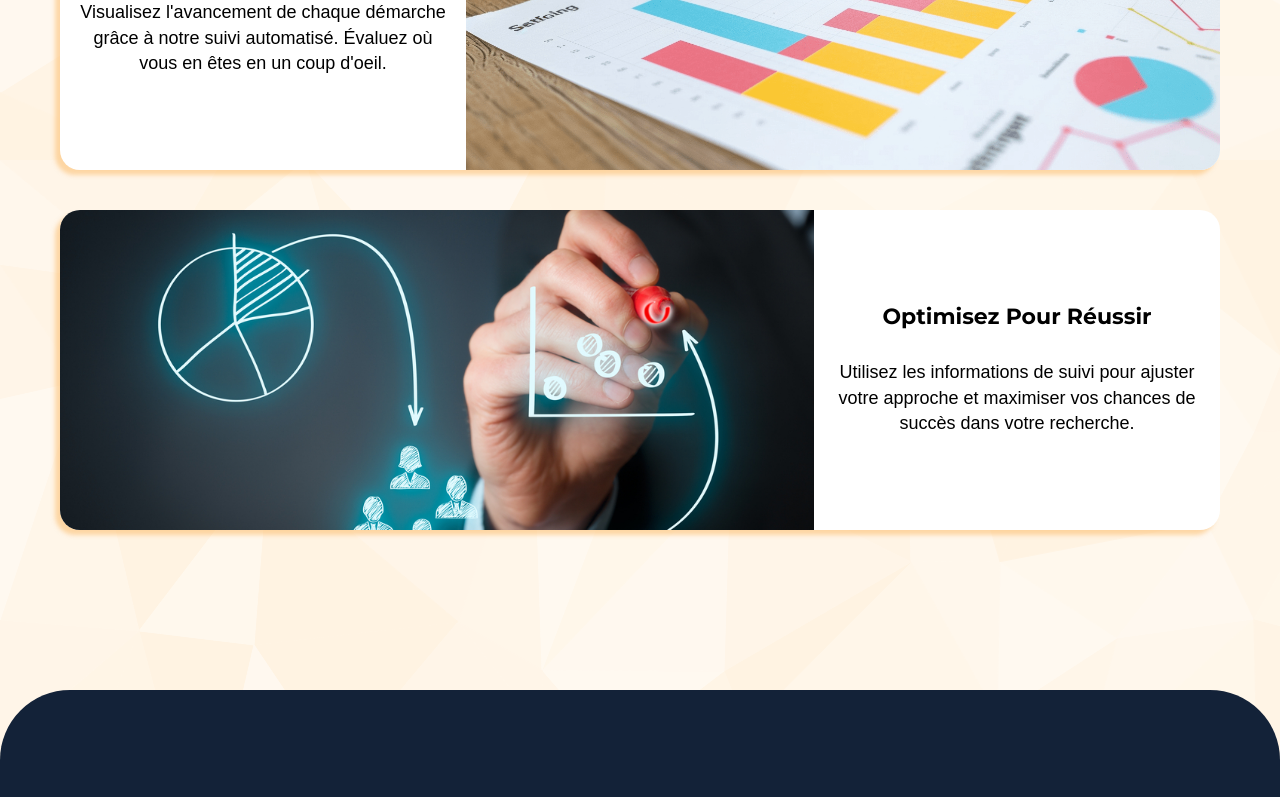
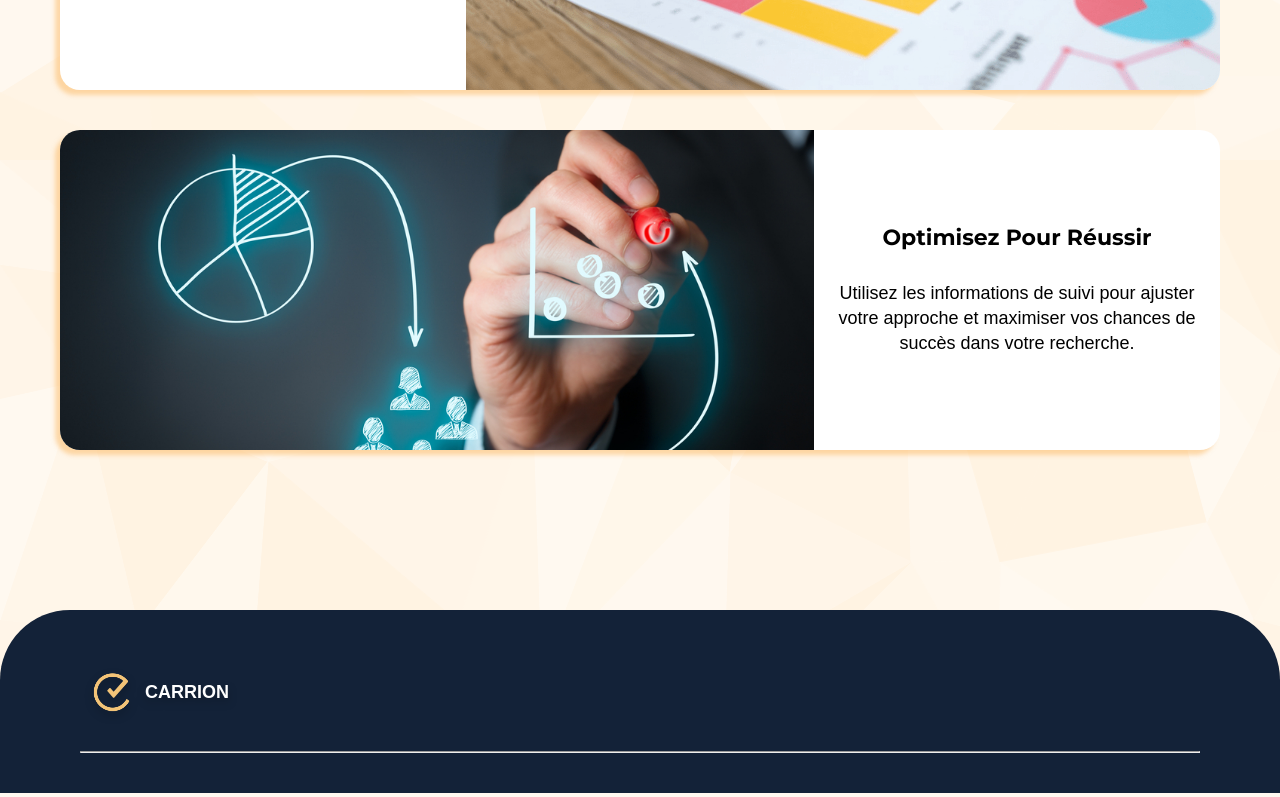
Before and after one commit to melk-hub/Carrion, a React (Create React App) app in the folder EIP/front_end/carrion/: page / in a window 1280 px wide. Shown: the part 2000-2797 px from the top of the page. Built offline with nearby package versions, Linux system fonts and the light colour scheme; no server answers.

Commit message:
[Feat]: Starting the footer, but still need to be told the content inside

```diff
--- /dev/null
+++ b/EIP/front_end/carrion/src/components/Footer.js
@@ -0,0 +1,22 @@
+import React from "react";
+import "../styles/Footer.css";
+import logo from "../assets/carrion_logo.png";
+
+const Footer = () => {
+  return (
+    <footer>
+      <div className="footer-content">
+        <div className="logo-footer">
+          <p>
+            <img src={logo} alt="Carrion logo" />
+            CARRION
+          </p>
+        </div>
+        <hr />
+        <div></div>
+      </div>
+    </footer>
+  );
+};
+
+export default Footer;
--- a/EIP/front_end/carrion/src/pages/Landing.js
+++ b/EIP/front_end/carrion/src/pages/Landing.js
@@ -14,6 +14,7 @@ import lucide_search_svg from "../assets/svg/search_lucide.svg";
 import lucide_calendar_svg from "../assets/svg/calendar_lucide.svg";
 import lucide_bar_chart_svg from "../assets/svg/bar_chart_lucide.svg";
 import lucide_folder_svg from "../assets/svg/folder_lucide.svg";
+import Footer from "../components/Footer";
 
 function Landing() {
   const { isAuthenticated } = useAuth();
@@ -255,9 +256,7 @@ function Landing() {
         </section> */}
 
         {/* Footer */}
-        <footer>
-          <h2>Footer TBD</h2>
-        </footer>
+        <Footer />
       </main>
     </div>
   );
--- /dev/null
+++ b/EIP/front_end/carrion/src/styles/Footer.css
@@ -0,0 +1,115 @@
+:root {
+  --brand-color-primary: #132238;
+  --font-family: "Roboto", sans-serif;
+  --text-color-light: #ffffff;
+}
+
+footer {
+  margin-top: 100px;
+  width: auto;
+  height: 100%;
+  padding: 2rem 0;
+  background-color: var(--brand-color-primary);
+  color: white;
+  border-radius: 70px 70px 0 0;
+}
+
+h2 {
+  margin: 0;
+}
+
+.footer-content {
+  width: 100%;
+  padding: 0 80px;
+}
+
+.logo-footer {
+  display: flex;
+  flex-direction: row;
+  justify-content: flex-start;
+  padding: 15px 30px;
+  padding: 0;
+}
+
+.logo-footer img {
+  width: 65px;
+  height: 65px;
+}
+
+.logo-footer p {
+  display: flex;
+  flex-direction: row;
+  text-align: center;
+  justify-content: center;
+  align-items: center;
+  color: var(--text-color-light);
+  text-decoration: none;
+  font-weight: bold;
+  font-size: 18px;
+  font-family: Arial, Helvetica, sans-serif;
+  filter: drop-shadow(0px 4px 4px rgba(0, 0, 0, 0.25));
+}
+
+hr {
+    color: white;
+    background-color: white;
+}
+
+@media (max-width: 768px) {
+  footer {
+    border-radius: 40px 40px 0 0;
+    padding: 3rem 1rem;
+  }
+
+  .footer-content {
+    padding: 0;
+  }
+
+  .logo-footer img {
+    width: 50px;
+    height: 50px;
+  }
+
+  .logo-footer p {
+    font-size: 16px;
+  }
+}
+
+@media (max-width: 576px) {
+  footer {
+    padding: 2.5rem 1rem;
+    border-radius: 30px 30px 0 0;
+  }
+
+  .footer-content {
+    padding: 0;
+  }
+
+  .logo-footer {
+    padding: 0;
+  }
+
+  .logo-footer img {
+    width: 50px;
+    height: 50px;
+  }
+
+  .logo-footer p {
+    font-size: 14px;
+  }
+}
+
+@media (max-width: 350px) {
+  .footer-content {
+    padding: 0;
+  }
+
+  .logo-footer img {
+    width: 40px;
+    height: 40px;
+  }
+
+  .logo-footer p {
+    font-size: 12px;
+  }
+}
--- a/EIP/front_end/carrion/src/styles/Landing.css
+++ b/EIP/front_end/carrion/src/styles/Landing.css
@@ -344,17 +344,6 @@ section h2 {
   background-color: var(--brand-color-primary);
 } */
 
-/* FOOTER */
-
-footer {
-  margin-top: 100px;
-  width: auto;
-  height: 100%;
-  padding: 5rem 0;
-  background-color: var(--brand-color-primary);
-  color: white;
-  border-radius: 70px 70px 0 0;
-}
 
 @media (max-width: 1400px) {
   .hero-content img {
@@ -495,7 +484,10 @@ footer {
     height: 50px;
   }
 
-  .logo-container a {
+  .logo-container a,
+  .logo-container a:focus-visible,
+  .logo-container a:visited,
+  .logo-container a:active {
     font-size: 16px;
   }
 
@@ -564,11 +556,6 @@ footer {
 
   .tutorial-image-container {
     height: 180px;
-  }
-
-  footer {
-    border-radius: 40px 40px 0 0;
-    padding: 3rem 1rem;
   }
 }
 
@@ -653,11 +640,6 @@ footer {
   .sections-title {
     font-size: 28px;
   }
-
-  footer {
-    padding: 2.5rem 1rem;
-    border-radius: 30px 30px 0 0;
-  }
 }
 
 @media (max-width: 350px) {
```
